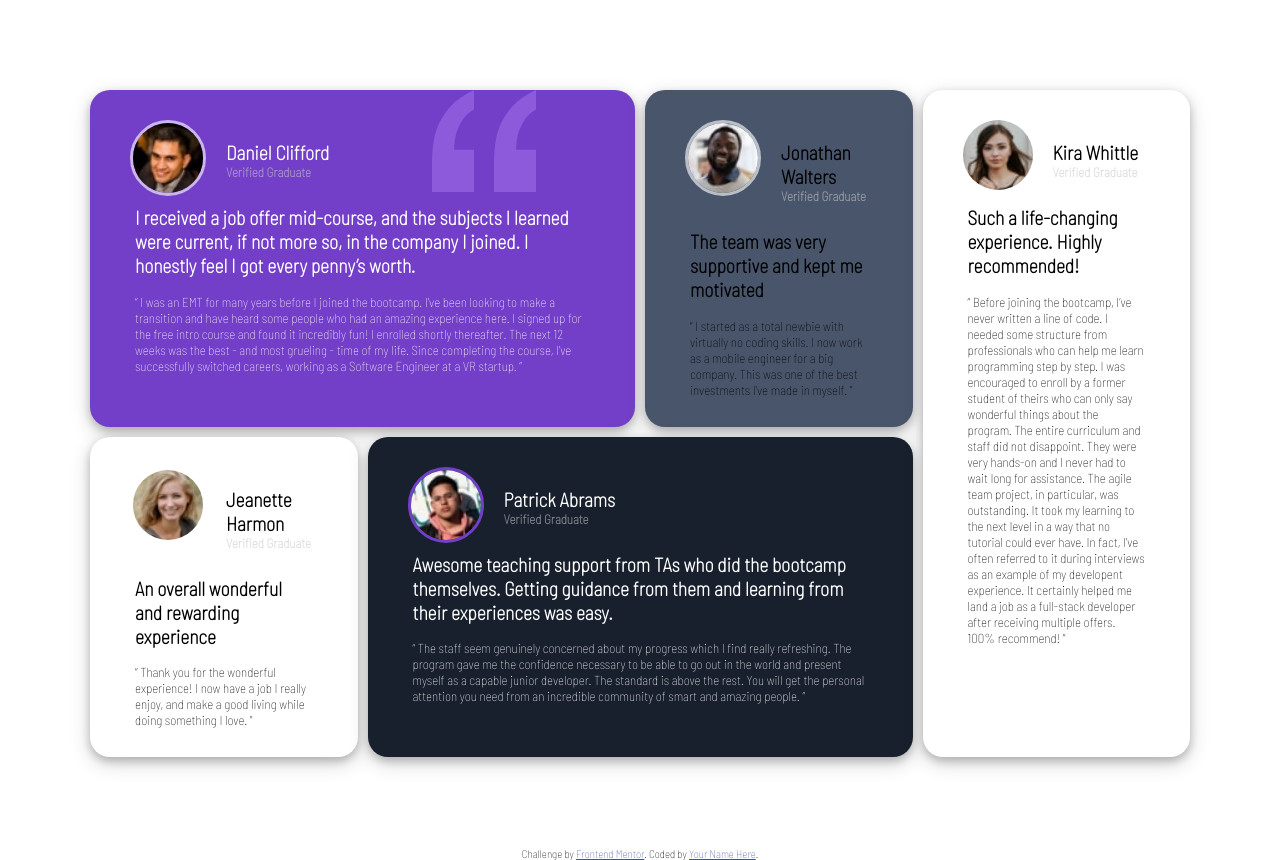
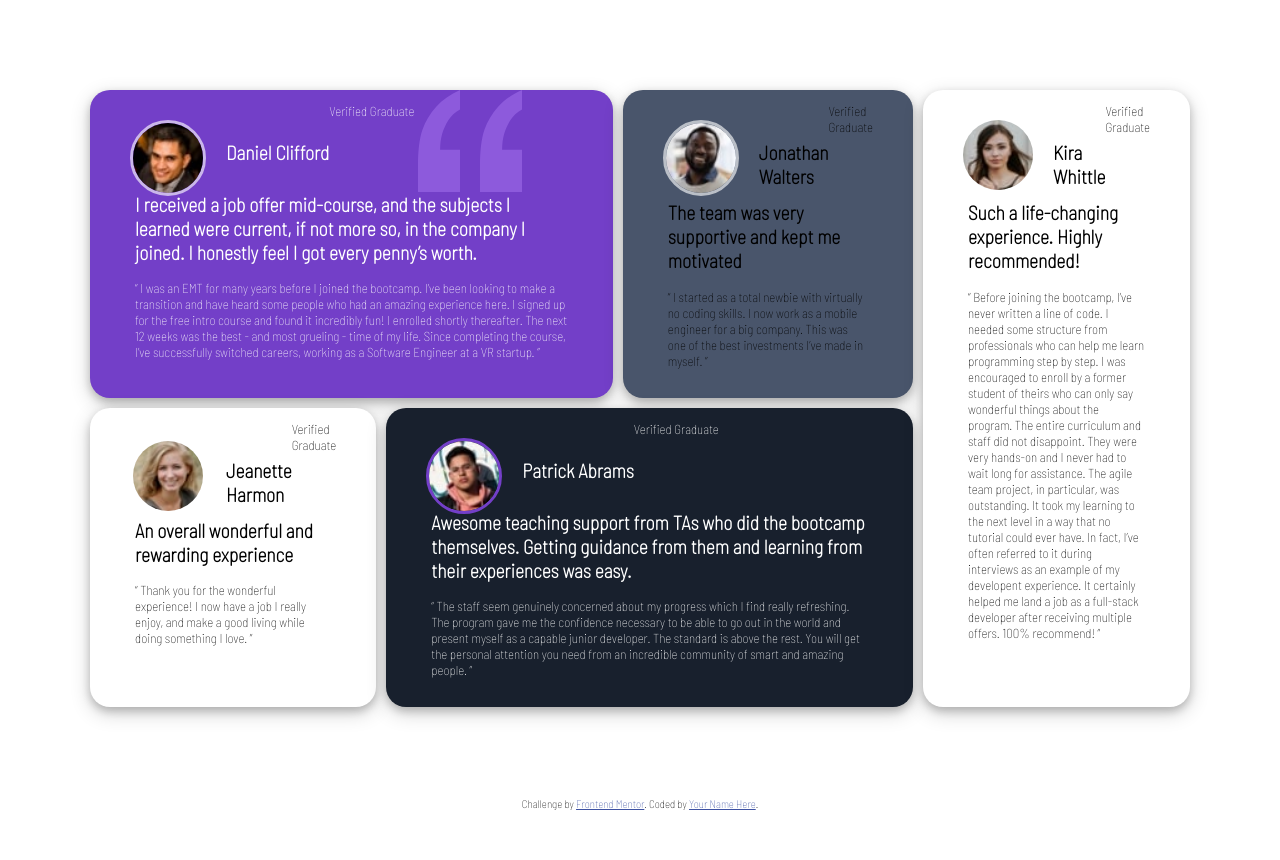
Before and after one commit to xxibromeo/testimonials-grid-section, a plain HTML site: page index.html in a window 1280 px wide. After the commit the page ends 810 px from the top, so only its background shows below. Drawn offline with Linux system fonts and the light colour scheme.

Commit message:
Add files via upload

```diff
--- a/index.html
+++ b/index.html
@@ -23,8 +23,8 @@
       <div class="box box1">
         <div class="img Daniel">
           <img src="/images/image-daniel.jpg" alt="Daniel">
-          <h2>Daniel Clifford <br> <p>Verified Graduate</p>
-          </h2>
+          <h2>Daniel Clifford</h2><br>
+          <p>Verified Graduate</p>
           <svg class="dd" width="104" height="102" xmlns="http://www.w3.org/2000/svg"><path d="M104 102V59.727H84.114c0-5.871.689-11.182 2.068-15.933 1.379-4.75 3.42-9.287 6.125-13.61C95.01 25.86 98.909 22.257 104 19.375V0c-9.758 4.27-17.712 9.874-23.864 16.813-6.151 6.939-10.712 14.545-13.681 22.818C63.485 47.904 62 59.941 62 75.74V102h42zm-62 0V59.727H22.114c0-5.871.689-11.182 2.068-15.933 1.379-4.75 3.42-9.287 6.125-13.61C33.01 25.86 36.909 22.257 42 19.375V0c-9.652 4.27-17.58 9.874-23.784 16.813C12.01 23.752 7.424 31.358 4.455 39.631 1.485 47.904 0 59.941 0 75.74V102h42z" fill="#A775F1" fill-rule="nonzero"/></svg>
 
         </div>
@@ -45,7 +45,8 @@
     </div><!--end box1 - Daniel-->
   <div class="box box2">
     <div class="img Jonathan"><img src="/images/image-jonathan.jpg" alt="Jonathan">
-    <h2>Jonathan Walters <br><p>  Verified Graduate</p></h2>
+    <h2>Jonathan Walters</h2><br>
+    <p> Verified Graduate</p>
     </div>
     <div class="area"><div class="content con2">
       <h2>  The team was very supportive and kept me motivated</h3>
@@ -57,8 +58,8 @@
 <div class="box box3">
 <div class="img Jeanette">
   <img src="/images/image-jeanette.jpg" alt="Jeanette">
-  <h2>  Jeanette Harmon <br> <p>  Verified Graduate</p></h2><br>
-
+  <h2>  Jeanette Harmon</h2><br>
+  <p>  Verified Graduate</p>
 </div>
 <div class="area"><div class="content con3">
   <h2>  An overall wonderful and rewarding experience</h3>
@@ -72,7 +73,8 @@
 <div class="box box4">
 <div class="img Patrick">
 <img src="/images/image-patrick.jpg" alt="">
-<h2>  Patrick Abrams <br><p>  Verified Graduate</p></h2><br>
+<h2>  Patrick Abrams</h2><br>
+<p>  Verified Graduate</p>
 </div>
 <div class="area">
   <div class="content con4">
@@ -93,7 +95,8 @@
 <div class="box box5">
 <div class="img Kira">
   <img src="/images/image-kira.jpg" alt="Kira">
-  <h2>  Kira Whittle <br>  <p>  Verified Graduate</p></h2><br>
+  <h2>  Kira Whittle</h2><br>
+  <p>  Verified Graduate</p>
 </div>
 <div class="area">
   <div class="content con5">
```
